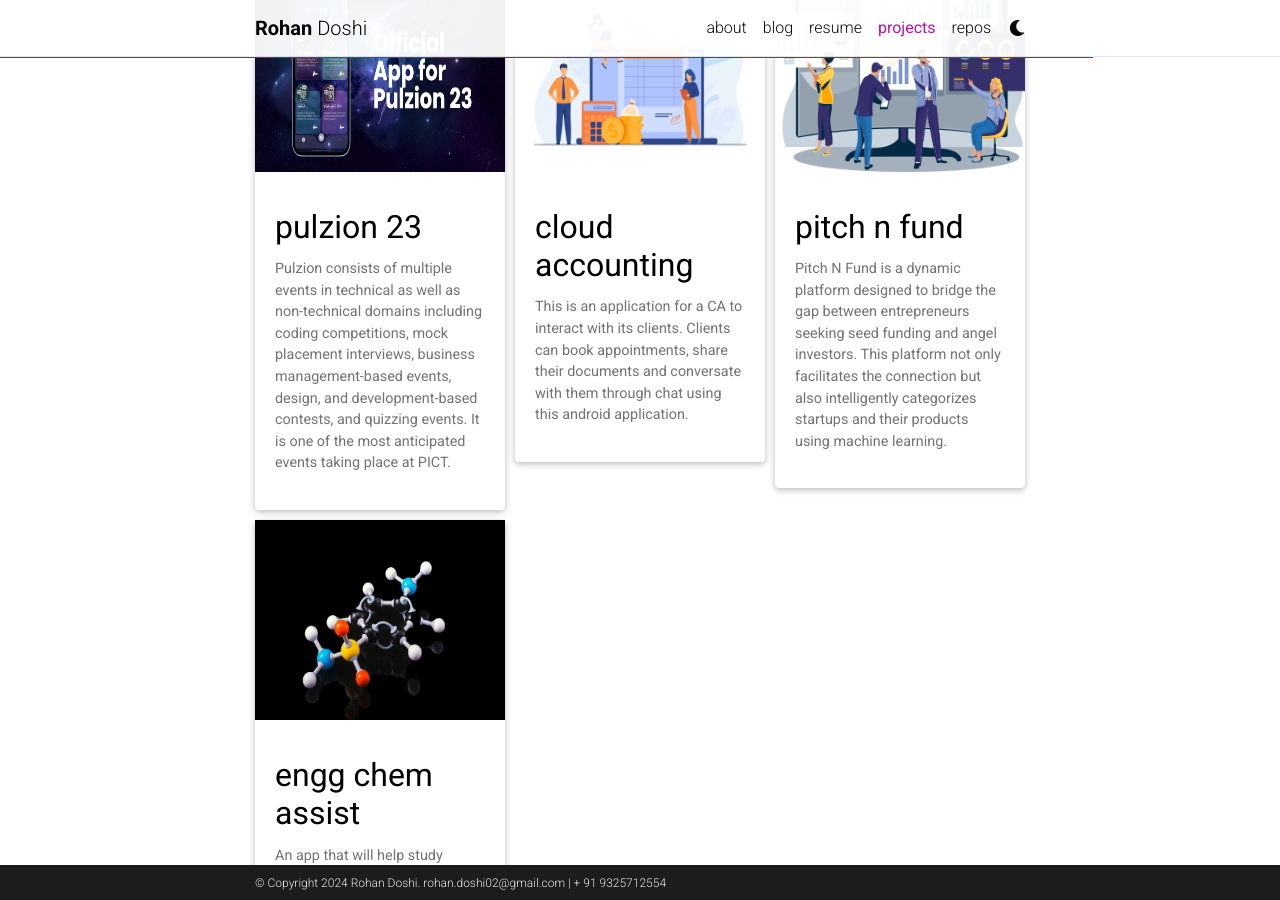
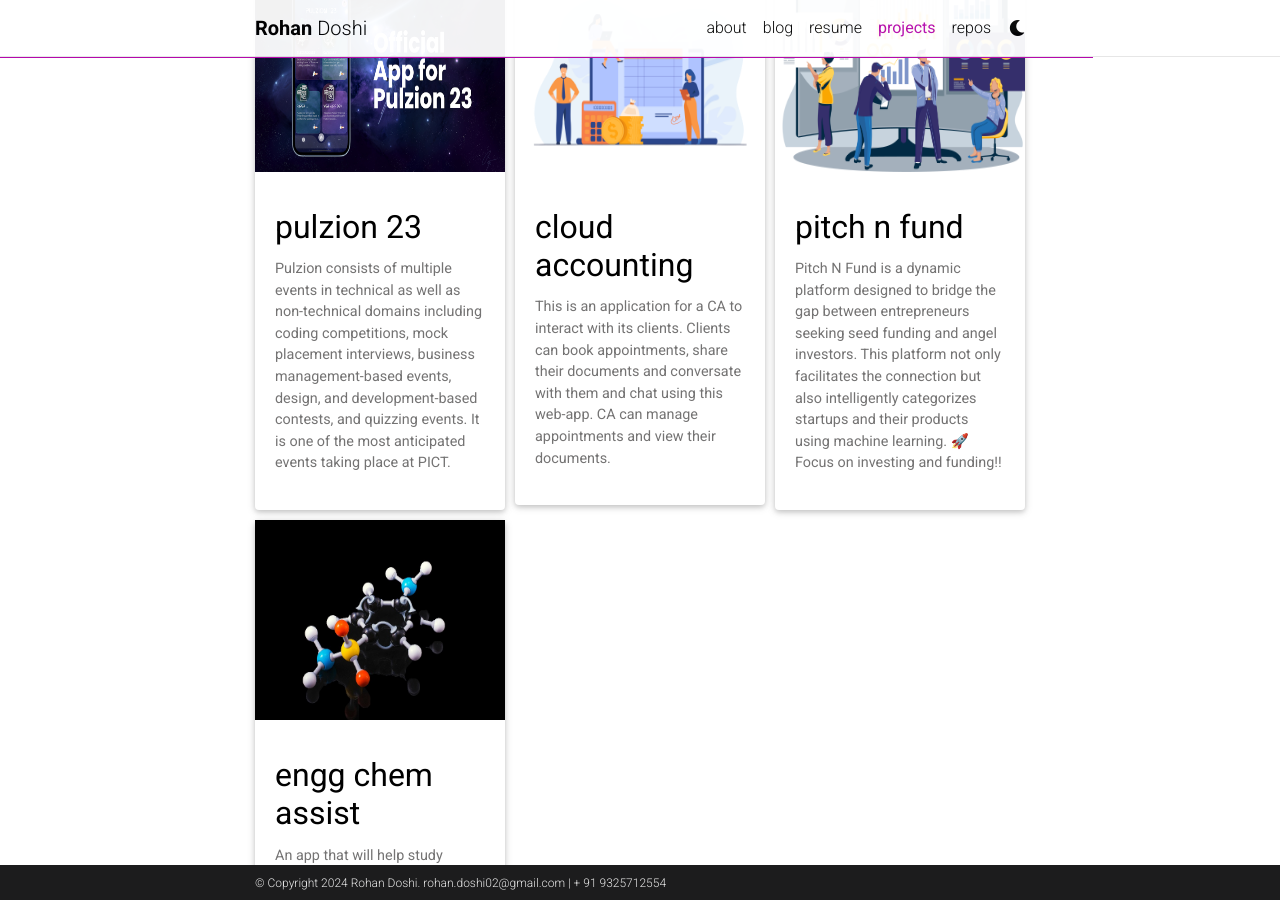
Before and after one commit to RohanDoshi21/RohanDoshi21.github.io, a Jekyll site: the page built from _pages/projects.md, in a window 1280 px wide and 900 px high, scrolled down 851 px. Built offline with Jekyll 4.4.1, drawn with Linux system fonts in a browser that asks for light colours; full-size pictures stand in for the smaller copies a plugin makes; comment, search, counter and statistics services are not loaded; a style sheet for code colours, icons or effects is not loaded.

Commit message:
Updated Projects

```diff
--- a/_projects/3_project.md
+++ b/_projects/3_project.md
@@ -1,7 +1,7 @@
 ---
 layout: page
 title: Cloud Accounting
-description: This is an application for a CA to interact with its clients. Clients can book appointments, share their documents and conversate with them through chat using this android application.
+description: This is an application for a CA to interact with its clients. Clients can book appointments, share their documents and conversate with them and chat using this web-app. CA can manage appointments and view their documents.
 img: assets/img/cloud2.png
 importance: 2
 category: Others
--- a/_projects/6_project.md
+++ b/_projects/6_project.md
@@ -1,7 +1,7 @@
 ---
 layout: page
 title: Pitch N Fund
-description: Pitch N Fund is a dynamic platform designed to bridge the gap between entrepreneurs seeking seed funding and angel investors. This platform not only facilitates the connection but also intelligently categorizes startups and their products using machine learning.
+description: Pitch N Fund is a dynamic platform designed to bridge the gap between entrepreneurs seeking seed funding and angel investors. This platform not only facilitates the connection but also intelligently categorizes startups and their products using machine learning. 🚀 Focus on investing and funding!!
 img: assets/img/pitch.png
 importance: 3
 category: Others
```
